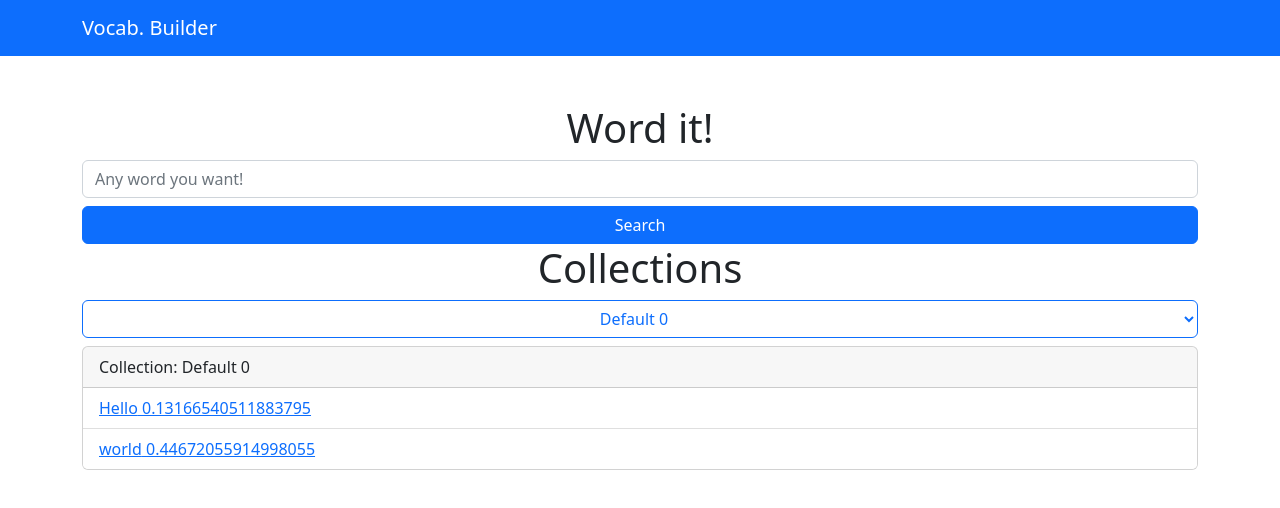
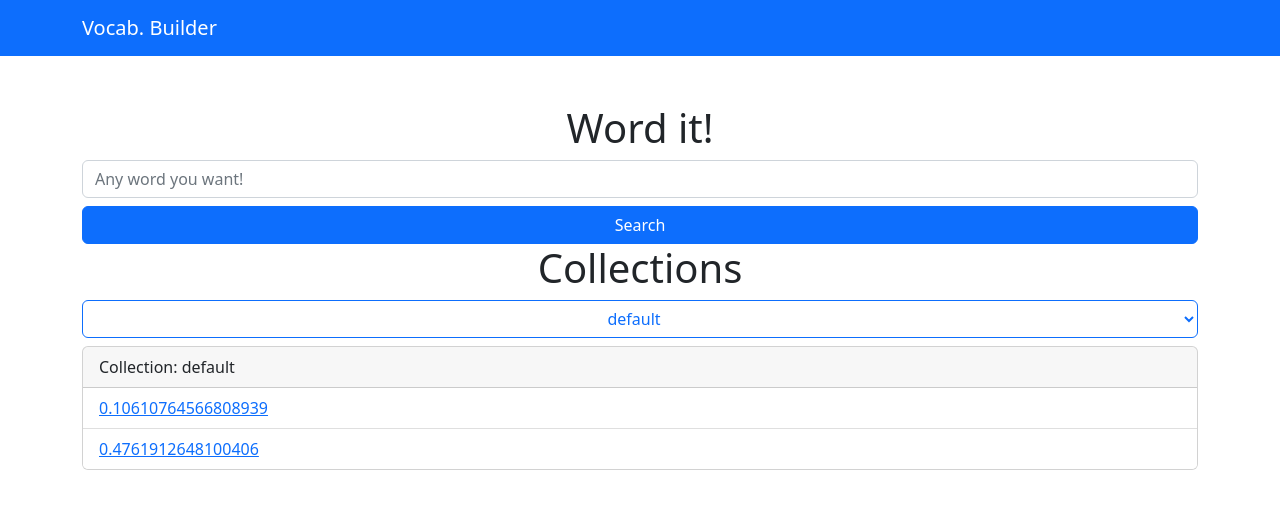
Before and after one commit to fernando-gap/dictionary-builder, a Next.js app: page /search in a window 1280 px wide. Shown: the top 508 px of the page. Built offline with nearby package versions, Linux system fonts and the light colour scheme.

Commit message:
feat: update data on search click
Each time the user searches for a word, then the collection is
immediately updated.

```diff
--- a/components/collection.js
+++ b/components/collection.js
@@ -14,7 +14,6 @@ export default function Collection(props) {
   }
 
   const [currentWord, setCurrentWord] = useState(null)
-  const [currentCol, setCurrentCol] = useState(props.collections[0])
   const map = {}
 
   useEffect(() => {
@@ -23,14 +22,14 @@ export default function Collection(props) {
     });
 
     if (!currentWord) {
-      setCurrentWord(map[currentCol])
+      setCurrentWord(map[props.collections[0]])
     }
   }, [map]);
 
   function handleChange() {
     const col = document.getElementById('select-collection')
-    setCurrentCol(col.value);
-    setCurrentWord(map[col.value])
+    props.setCol(col.value);
+    setCurrentWord(map[col.value]);
   }
 
   return (
@@ -60,7 +59,7 @@ function Word(props) {
         <Card.Header>Collection: {props.col}</Card.Header>
         <ListGroup variant="flush">
           {data && data.words.map((e, index) =>
-            <ListGroup.Item key={index}><a href="#">{e} {Math.random()}</a></ListGroup.Item>
+            <ListGroup.Item key={index}><a href="#">{e}</a></ListGroup.Item>
           )}
         </ListGroup>
       </Card>
--- a/pages/api/get/collection/[collection].js
+++ b/pages/api/get/collection/[collection].js
@@ -1,10 +1,10 @@
 export default function GetCollectionWords(req, res) {
   const { collection } = req.query;
 
-  if (collection === 'Default 0') {
+  if (collection === 'default') {
     res.status(200).json({
       collection: 'Default 0',
-      words: ['Hello', 'world']
+      words: [Math.random(), Math.random()]
     });
   } else {
     res.status(200).json({
--- a/pages/search.js
+++ b/pages/search.js
@@ -5,7 +5,12 @@ import Form from "react-bootstrap/Form"
 import Button from "react-bootstrap/Button"
 import Collection from "../components/collection"
 
+import { useState } from "react"
+import useSWR, { useSWRConfig } from 'swr'
+
 export default function Search({ collections }) {
+  const { mutate } = useSWRConfig()
+  const [currentCol, setCurrentCol] = useState(collections[0])
   return (
     <>
       <Container>
@@ -18,10 +23,15 @@ export default function Search({ collections }) {
                 >
                 </Form.Control>
                 <div className="d-grid gap-2 mt-2">
-                  <Button type="submit">Search</Button>
+                  <Button type="submit" onClick={() => {
+                    mutate(`/api/get/collection/${currentCol}`)
+                  }}>Search</Button>
                 </div>
             </Col>
-            <Collection collections={collections}/>
+            <Collection
+              collections={collections}
+              setCol={setCurrentCol}
+            />
           </Row>
       </Container>
     </>
@@ -32,7 +42,7 @@ export function getServerSideProps({ req, res }) {
   // TODO fetch user's collections
   return {
     props: {
-      collections: ['Default 0', 'Default 1']
+      collections: ['default', 'pizza']
     }
   }
 }
```
